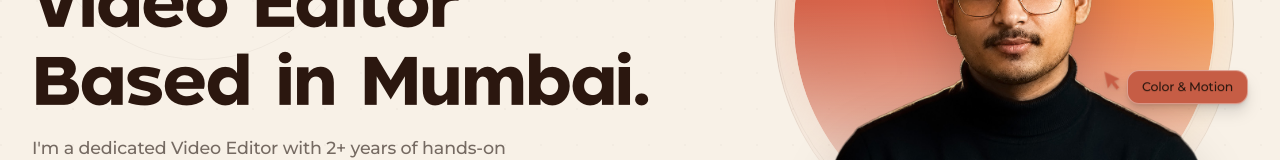
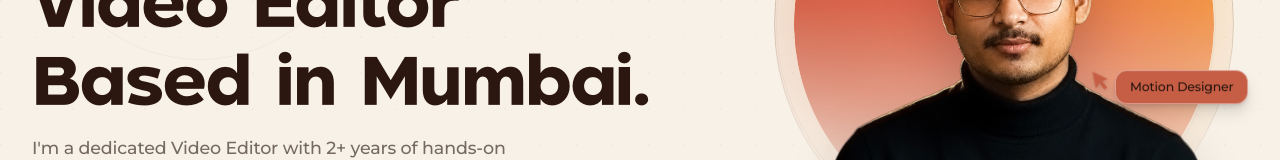
Before and after one commit to ahmadafsar797/afsar-portfolio, a React (Vite) app: page / in a window 1280 px wide. Shown: the part 324-484 px from the top of the page. Built offline with nearby package versions, Linux system fonts and the light colour scheme; no server answers; a web font is replaced by a local one.

Commit message:
Motion Designer

```diff
--- a/src/components/Hero.tsx
+++ b/src/components/Hero.tsx
@@ -363,7 +363,7 @@ export const Hero: React.FC<HeroProps> = ({ settings, onWatchShowreel }) => {
                 <path d="M4 0l16 12.279-6.951 1.17 4.325 8.817-3.596 1.734-4.35-8.879-5.428 5.428z" />
               </svg>
               <div className="bg-[#C65D45] text-[#2B170F] px-3 py-1 sm:px-3.5 sm:py-1.5 rounded-xl text-[11px] sm:text-xs font-sans font-bold border border-white/40 shadow-md">
-                Color & Motion
+                Motion Designer
               </div>
             </div>
           </div>
```
Also changed, not shown: 1 other file (tests, documents, lock files or other folders).
